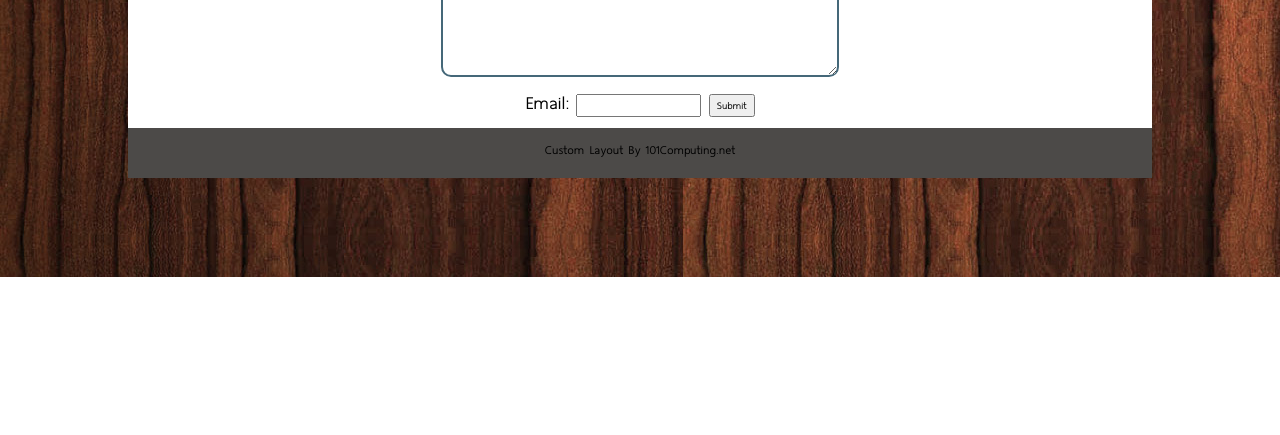
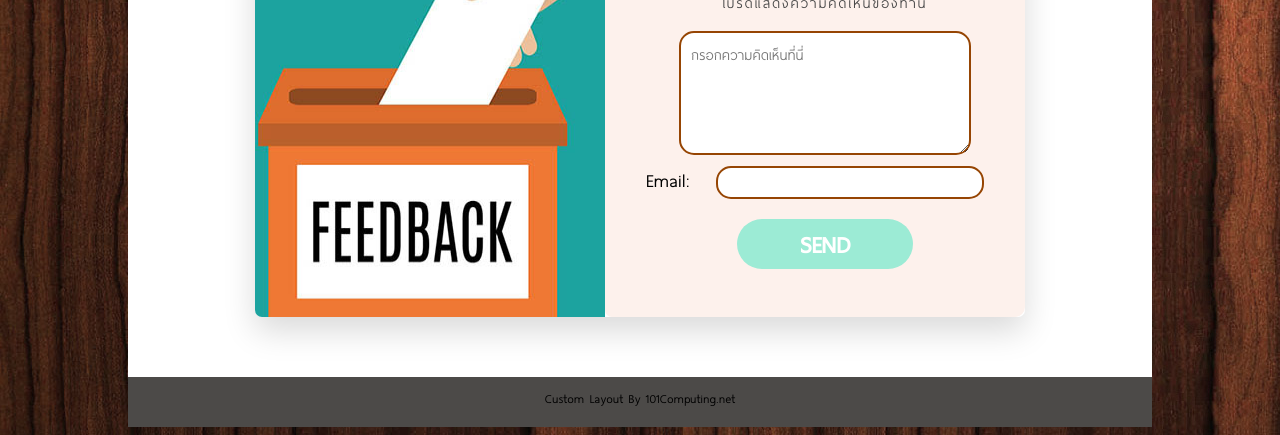
Before and after one commit to natapplefuji/Japanfood, a plain HTML site: page feedback.html in a window 1280 px wide. Shown: the part 523-958 px from the top of the page. Before the commit the page ends 800 px from the top, so only its background shows below. Drawn offline with Linux system fonts and the light colour scheme.

Commit message:
edit feedback and register page

```diff
--- a/feedback.html
+++ b/feedback.html
@@ -10,13 +10,93 @@
         .page {
             min-height: 100%;
         }
+
         .pageContent {
             width: 100%;
             min-height: 100%;
         }
-    textarea {
-        border:2px solid #456879;
-        border-radius:10px;
+
+        textarea.radius {
+            border: 2px solid #964503;
+            border-radius: 15px;
+            padding: 10px;
+            margin-left: 20px;
+            font-size: 18px;
+        }
+
+        input.radius {
+            border: 2px solid #964503;
+            border-radius: 15px;
+            padding: 2px;
+            margin-left: 20px;
+            font-size: 18px;
+            width: 260px;
+        }
+
+        .feedarea {
+            height: 420px;
+            width: 770px;
+            margin: 50px auto;
+            border-radius: 7px 7px 7px 7px;
+            box-shadow: 0px 14px 32px 0px rgba(0, 0, 0, 0.15);
+        }
+
+        .feed-img {
+            float: left;
+            height: 420px;
+            width: 350px;
+        }
+
+        .feed-img img {
+            border-radius: 7px 0 0 7px;
+        }
+
+        .feed-info {
+            float: left;
+            height: 420px;
+            width: 420px;
+            border-radius: 0 7px 10px 7px;
+            background-color: #fdf1ec;
+        }
+
+        .feed-text {
+            height: 300px;
+            width: 420px;
+        }
+
+        .feed-text h1 {
+            margin: 0 0 0 20px;
+            padding-top: 25px;
+            font-size: 50px;
+            color: #474747;
+        }
+
+
+        .feed-text h2 {
+            margin: 0 0 15px 20px;
+            font-size: 18px;
+            font-weight: 400;
+            color: #474747;
+            letter-spacing: 0.1em;
+        }
+
+
+        .feedsend {
+            display: inline-block;
+            height: 50px;
+            width: 176px;
+            margin: 20px 40px 0 60px;
+            box-sizing: border-box;
+            border: transparent;
+            border-radius: 60px;
+            font-size: 30px;
+            font-weight: bold;
+            color: #ffffff;
+            background-color: #9cebd5;
+        }
+
+        input.feedsend:hover {
+            background-color: #79b0a1;
         }
     </style>
 </head>
@@ -54,24 +134,24 @@
                 <a href="#home">Feedback</a>
             </div>
 
-        <!--</div>
-        <div class="pageLeftPanel">
-            <div class="vertical-menu">
-                <a href="#" class="active">Ramen</a>
-                <a href="#">Link 1</a>
-                <a href="#">Link 2</a>
-                <a href="#">Link 3</a>
-                <a href="#">Link 4</a>
+            <div class="pageContent">
+
+                <div class="feedarea">
+                    <div class="feed-img">
+                        <img src="feedback.jpg" height="420" width="350">
                     </div>
-
-        </div>-->
-        <div class="pageContent">
-            <p>กรุณากรอกความคิดเห็นเพื่อติชม</p>
-            <textarea rows="10" cols="75" name="comment_feedback" form="feedback" placeholder="กรอกความคิดเห็นที่นี่" required></textarea>
+                    <div class="feed-info">
+                        <div class="feed-text">
+                            <h1>Feedback</h1>
+                            <h2>โปรดแสดงความคิดเห็นของท่าน</h2>
+                            <textarea class="radius" rows="4" cols="40" name="comment_feedback" form="feedback" placeholder="กรอกความคิดเห็นที่นี่" required></textarea>
                             <form action="#" id="feedback">
-                <label>Email: <input type="email" name="email" required></label>
-                <input type="submit">
+                                <label>Email: <input class = "radius" type="email" name="email" required></label><br>
+                                <input class="feedsend" type="submit" value="SEND">
                             </form>
+                        </div>
+                    </div>
+                </div>
             </div>
 
         </div>
```
Also changed, not shown: register.html (+94 -26 lines), feedback.jpg (added). Lines whose indentation alone changed are shown as unchanged.
